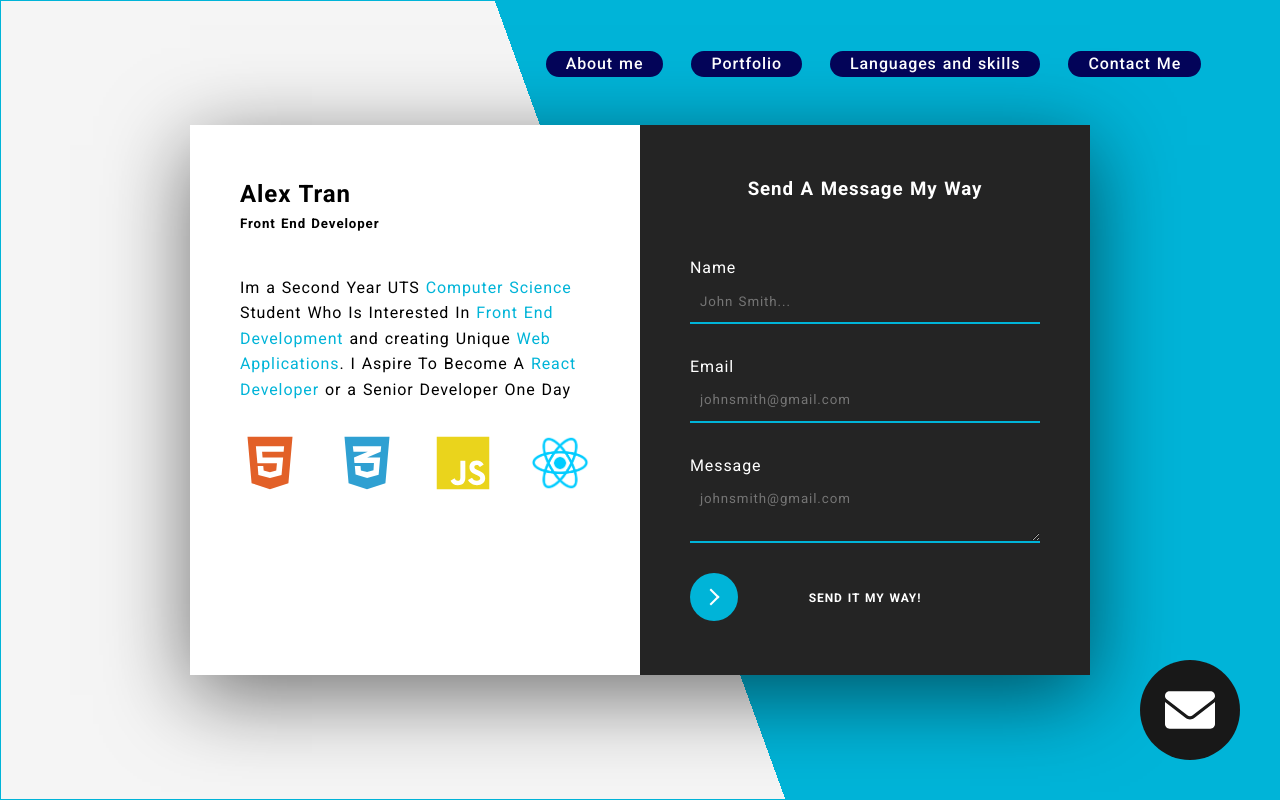
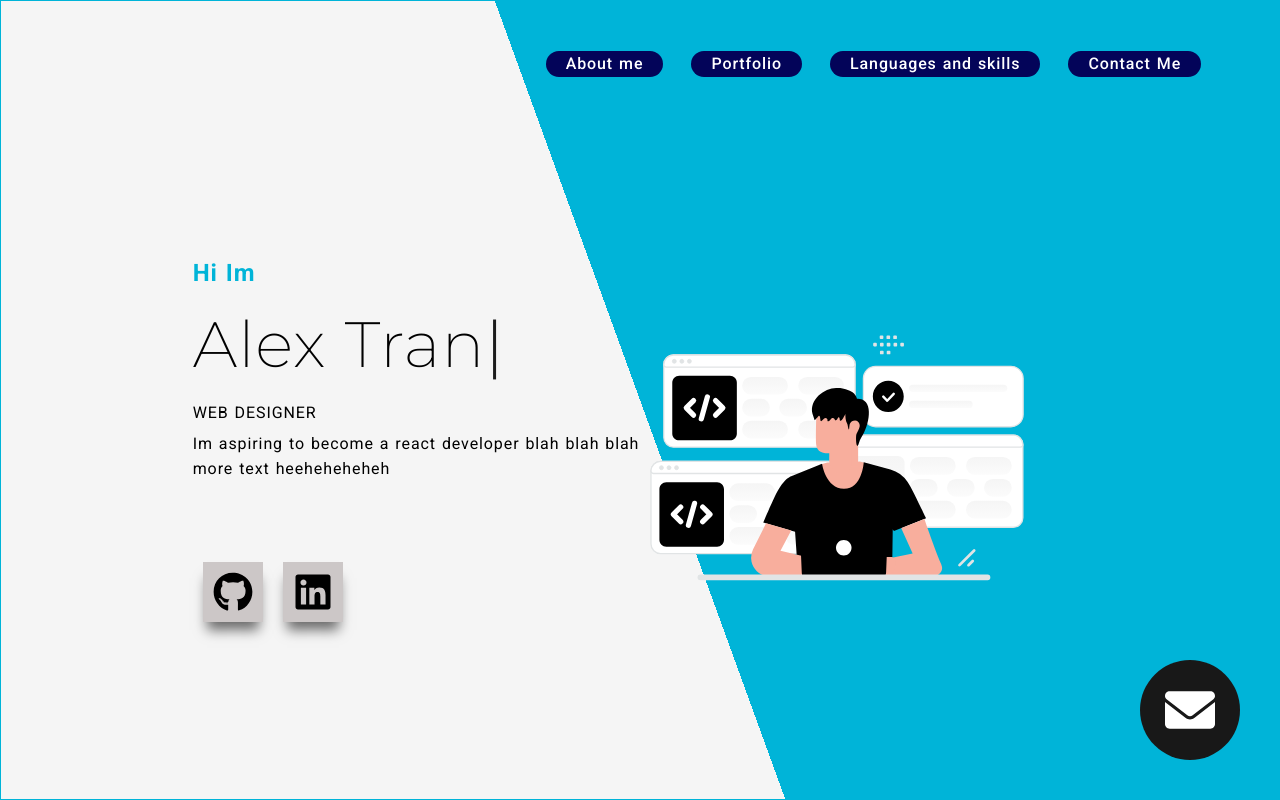
Before and after one commit to alexalextran/Portfolio-Website-4.0, a React (Create React App) app: page / in a window 1280 px wide. Shown: the top 800 px of the page. Built offline with nearby package versions, Linux system fonts and the light colour scheme.

Commit message:
conditional rendering

```diff
--- a/src/App.css
+++ b/src/App.css
@@ -113,7 +113,8 @@ nav {
   position: absolute;
   top: 290px;
   right: 15%;
-  width: 500px
+  width: 500px !important;
+  height: auto !important;
 }
 
 .landing__text {
--- a/src/components/Landing.jsx
+++ b/src/components/Landing.jsx
@@ -1,9 +1,13 @@
-import React from 'react';
+import React, { useState } from 'react';
 import Nav from '../ui/Nav';
 import homesvg from '../assets/landingsvg.svg'
 import ContactModal from './Contact__Modal';
 
 const Landing = () => {
+    const [showmodal, setshowmodal] = useState(false);
+
+
+
     return (
         <section className='landing'>
             <Nav />
@@ -23,10 +27,15 @@ const Landing = () => {
                 </div>
             </div>
 
-            <div className='mail__icon'>
+            <div className='mail__icon' onClick={() =>
+            {setshowmodal(!showmodal)
+             console.log(showmodal)}}>
             <svg xmlns="http://www.w3.org/2000/svg" viewBox="0 0 512 512"><path d="M256 352c-16.53 0-33.06-5.422-47.16-16.41L0 173.2V400C0 426.5 21.49 448 48 448h416c26.51 0 48-21.49 48-48V173.2l-208.8 162.5C289.1 346.6 272.5 352 256 352zM16.29 145.3l212.2 165.1c16.19 12.6 38.87 12.6 55.06 0l212.2-165.1C505.1 137.3 512 125 512 112C512 85.49 490.5 64 464 64h-416C21.49 64 0 85.49 0 112C0 125 6.01 137.3 16.29 145.3z"/></svg></div>
 
+        { showmodal &&
             <ContactModal />
+        }
+
 
         </section>
     );
```
